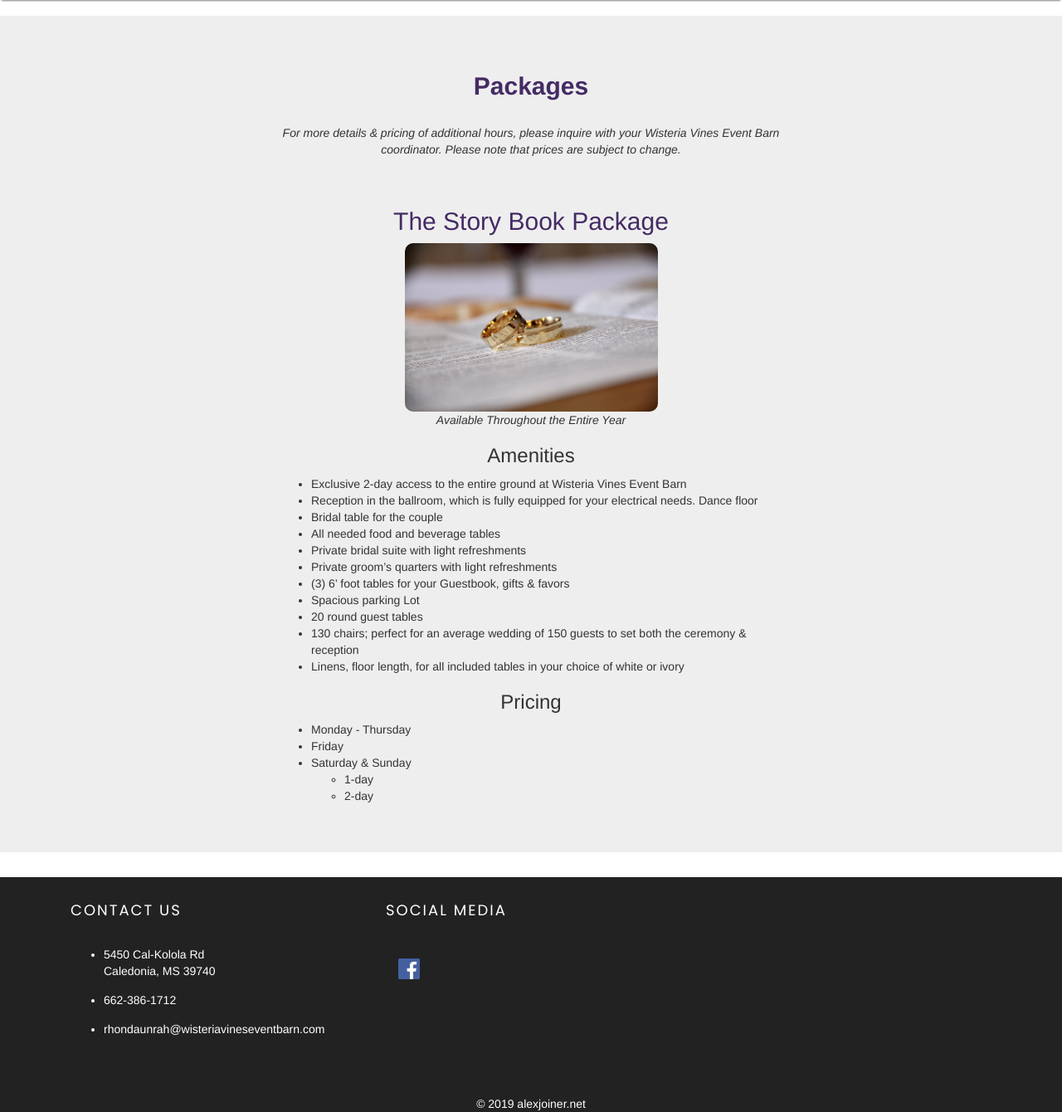
After one commit to saj528/eventbarnsite, a PHP site: page /packages.php in a window 1280 px wide. The commit adds this page. Shown: the part 601-1941 px from the top of the page at 83% size. Run offline with PHP 8.4, Linux system fonts and the light colour scheme.

Commit message:
packages page layout, services page finished

```diff
--- a/css/style.css
+++ b/css/style.css
@@ -168,6 +168,14 @@
 	letter-spacing: 1px;
 	font-family: 'Poppins', sans-serif;
 	font-weight: bold !important;
+}
+
+.textcolorpurple {
+	color: #442b65 !important;
+}
+
+.packagesimages {
+	width: 50%;
 }
 
 #morecustomers p {
--- /dev/null
+++ b/packages.php
@@ -0,0 +1,52 @@
+<?php require_once 'inc/exheader.php'; ?>
+<br>
+<div class="jumbotron blogtext blog-content">
+  <div class="row">
+      <div class="col-md-6 col-md-offset-3">
+          <div align="center" class="card" >
+
+            <h2 class="textcolorpurple" align="center"><strong>Packages</strong></h2><br />
+            <em>For more details &amp; pricing of additional hours, please inquire with your Wisteria Vines
+Event Barn coordinator. Please note that prices are subject to change.
+            </em>
+            <br>
+            <br>
+            <br>
+            <h2 class="textcolorpurple">The Story Book Package</h2>
+            <div align="center">
+                <img class="packagesimages roundedimg" src="images/storybook.jpeg" alt="stage set to get married" class="img-responsive roundedimg">
+            </div>
+            <em>Available Throughout the Entire Year</em>
+            <h3>Amenities</h3>
+            <div align="left">
+            <ul>
+              <li>Exclusive 2-day access to the entire ground at Wisteria Vines Event Barn</li>
+              <li>Reception in the ballroom, which is fully equipped for your electrical needs. Dance floor</li>
+              <li>Bridal table for the couple</li>
+              <li>All needed food and beverage tables</li>
+              <li>Private bridal suite with light refreshments</li>
+              <li>Private groom’s quarters with light refreshments</li>
+              <li>(3) 6’ foot tables for your Guestbook, gifts & favors</li>
+              <li>Spacious parking Lot</li>
+              <li>20 round guest tables</li>
+              <li>130 chairs; perfect for an average wedding of 150 guests to set both the ceremony & reception</li>
+              <li>Linens, floor length, for all included tables in your choice of white or ivory</li>
+            </ul>
+
+            <h3 align="center">Pricing</h3>
+            <ul>
+              <li>Monday - Thursday</li>
+              <li>Friday</li>
+              <li>Saturday & Sunday</li>
+                <ul>
+                  <li>1-day</li>
+                  <li>2-day</li>
+                </ul>
+            </ul>
+            </div>
+          </div>
+
+      </div>
+  </div>
+</div>
+<?php require_once 'inc/exfooter.php'; ?>
```
Also changed, not shown: expabout.php (deleted, +0 -25 lines), faq.php (added, +64 -0 lines), images/storybook.jpeg (added).
